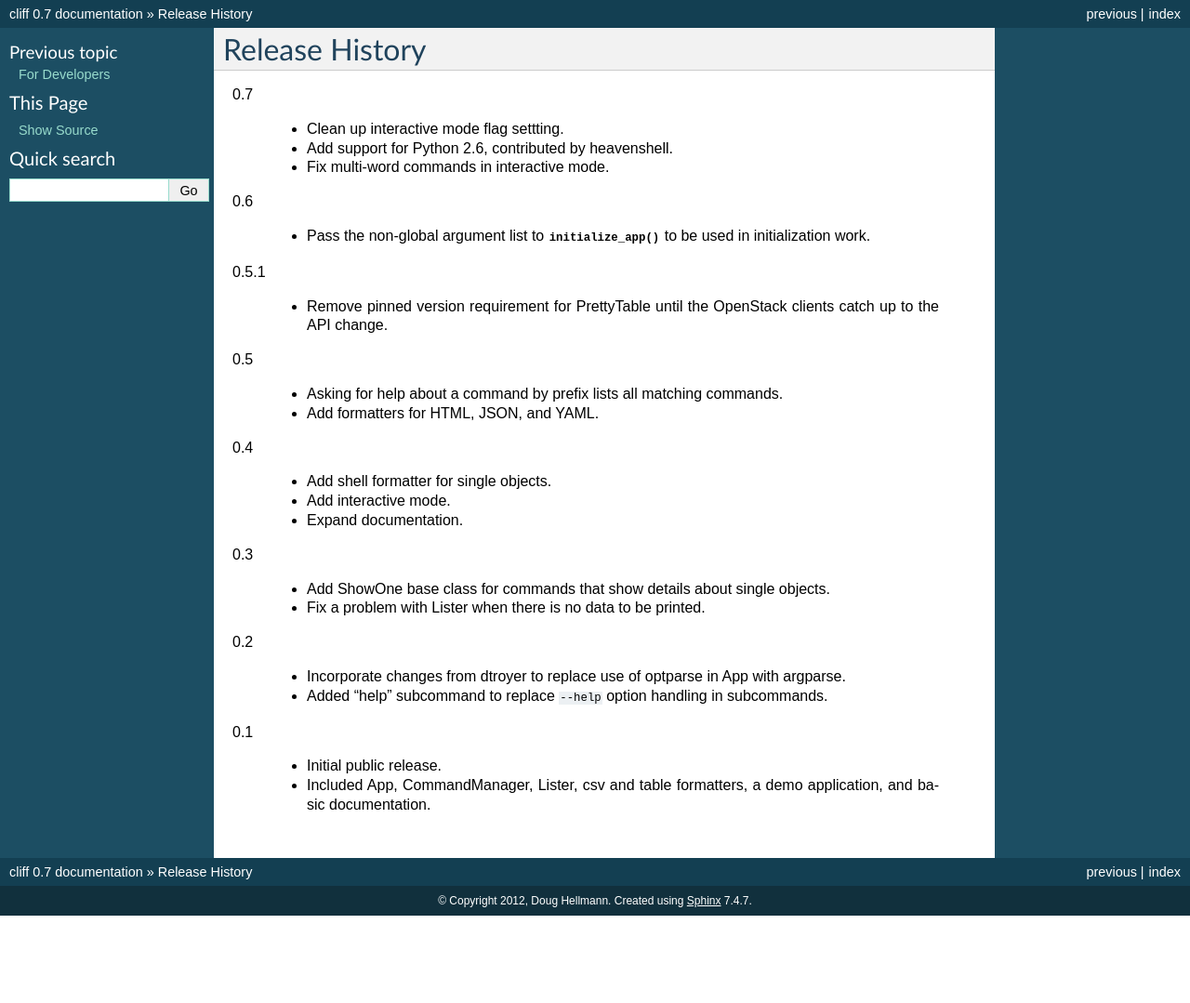
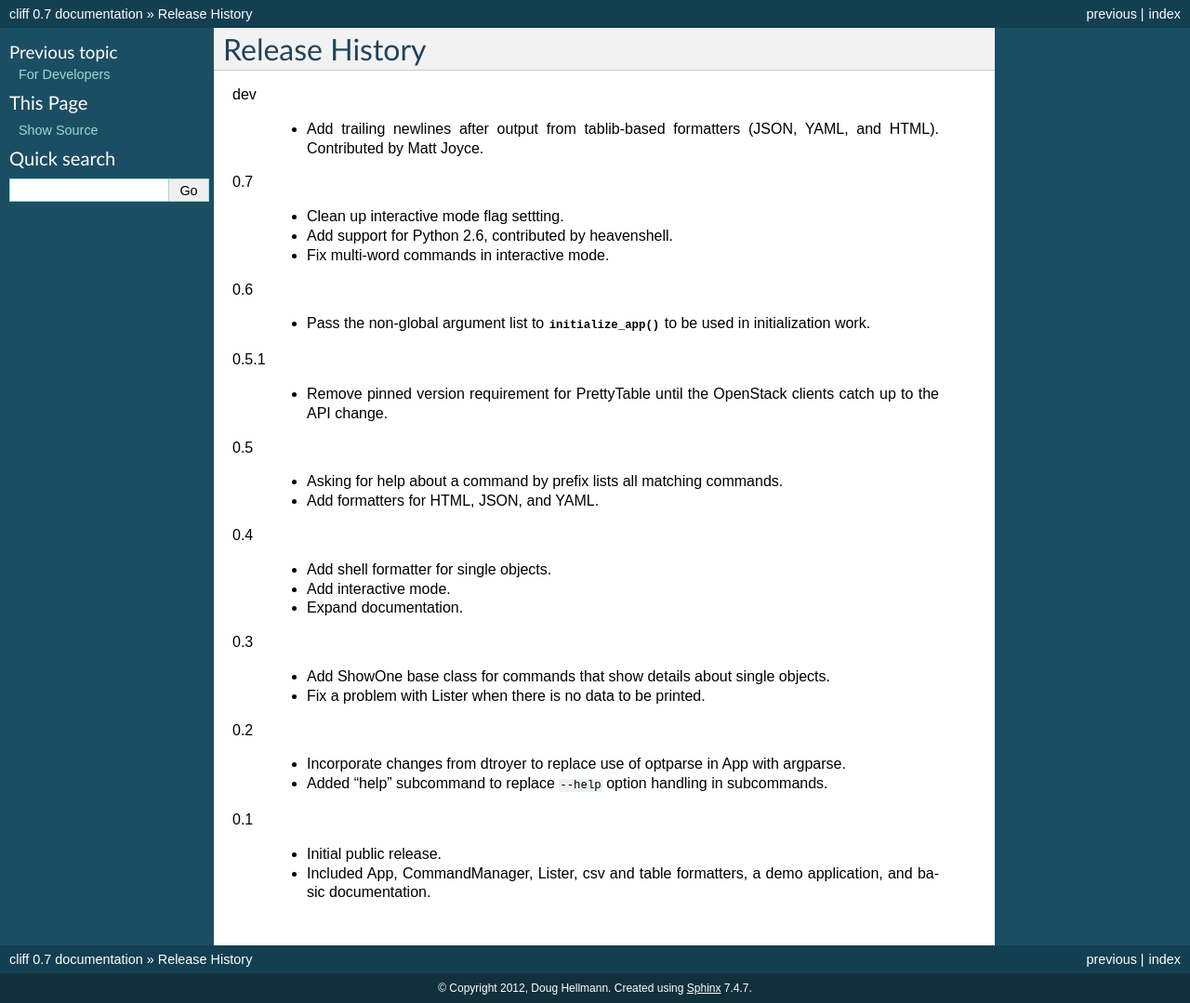
Before and after one commit to openstack/cliff, a Sphinx documentation site: the page built from docs/source/history.rst, in a window 1280 px wide. Shown: the whole page at 93% size. Built offline with Sphinx 7.4.7, drawn with Linux system fonts in a browser that asks for light colours; before the commit the page ends 985 px from its top, so only the background shows below that.

Commit message:
add attribution to history for the previous merge
Change-Id: I655e549ab28cd40114f2f9eb2e09d0698ab70b3d

```diff
--- a/docs/source/history.rst
+++ b/docs/source/history.rst
@@ -1,6 +1,11 @@
 =================
  Release History
 =================
+
+dev
+
+  - Add trailing newlines after output from tablib-based formatters
+    (JSON, YAML, and HTML). Contributed by Matt Joyce.
 
 0.7
 
```
